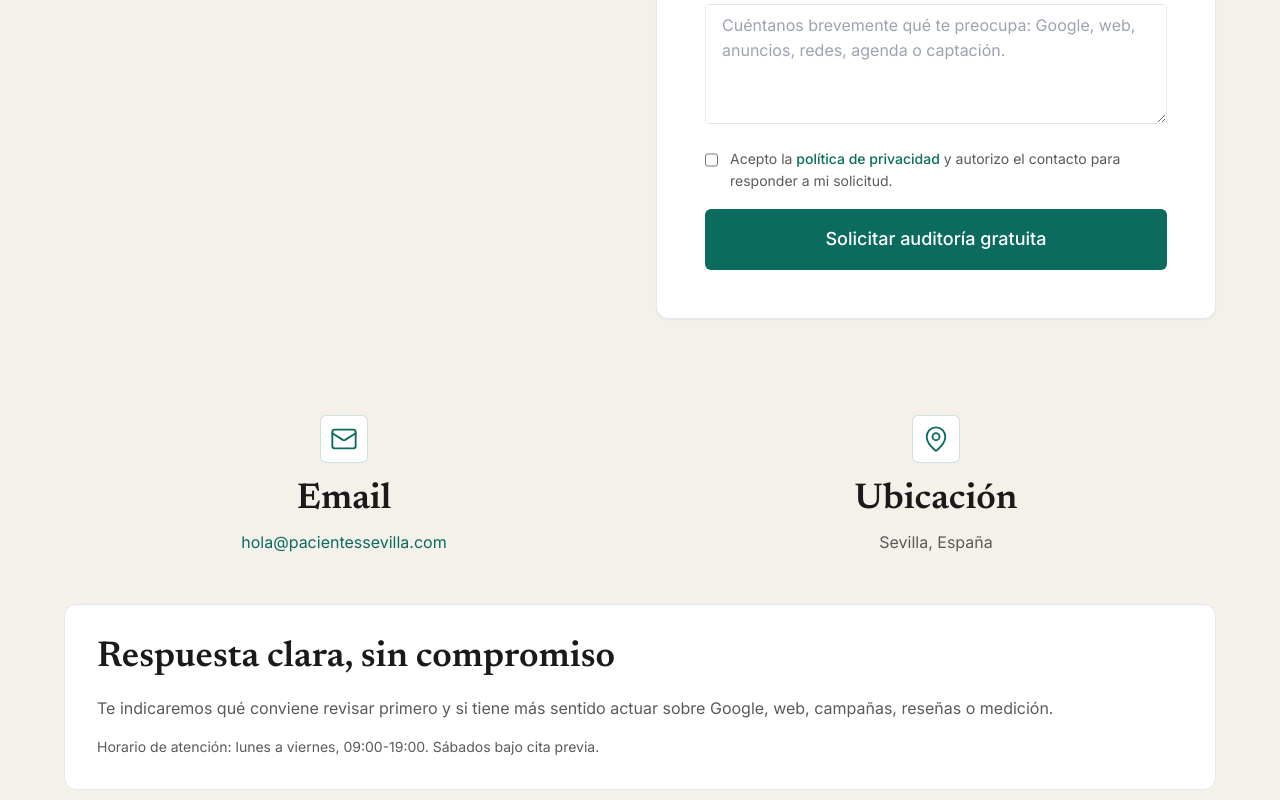
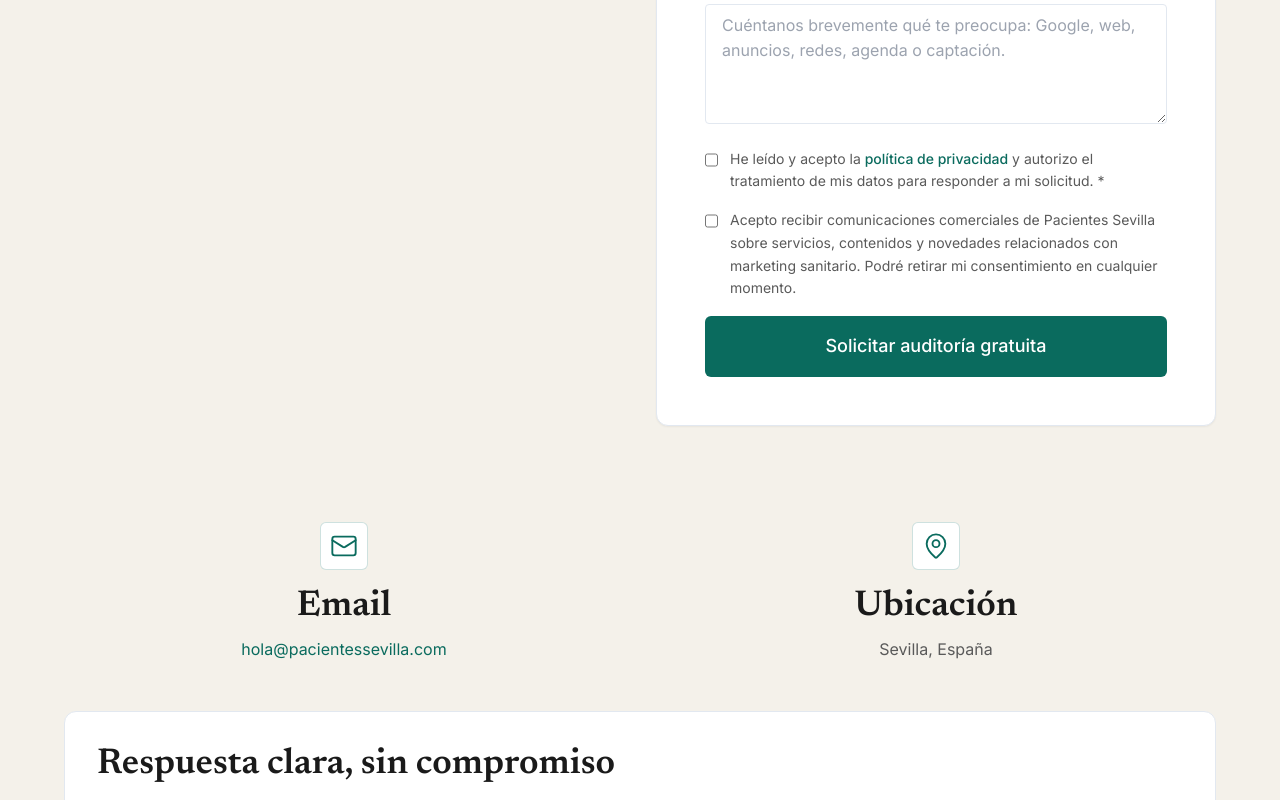
Before and after one commit to carlosalbertocardoso-hub/agencia-clinicas, a Next.js app: page /contacto in a window 1280 px wide. Shown: the part 1474-2274 px from the top of the page. Built offline with nearby package versions, Linux system fonts and the light colour scheme; no server answers.

Commit message:
Add legal consent checks to contact forms

```diff
--- a/src/app/actions/sendEmail.ts
+++ b/src/app/actions/sendEmail.ts
@@ -16,6 +16,8 @@ export interface ContactFormData {
   web?: string
   objetivo?: string
   mensaje?: string
+  privacidad?: boolean
+  comunicaciones?: boolean
 }
 
 function sanitizeHtml(text: string): string {
@@ -57,6 +59,9 @@ export async function sendContactEmail(data: ContactFormData) {
     if (data.mensaje && data.mensaje.length > 5000) {
       return { success: false, error: 'Mensaje demasiado largo' }
     }
+    if (!data.privacidad) {
+      return { success: false, error: 'Debes aceptar la politica de privacidad para enviar el formulario.' }
+    }
 
     const sanitizedNombre = sanitizeHtml(data.nombre)
     const sanitizedClinica = sanitizeHtml(data.clinica || '')
@@ -85,6 +90,9 @@ export async function sendContactEmail(data: ContactFormData) {
         <p><strong>Que quiere mejorar:</strong> ${sanitizedObjetivo || 'No especificado'}</p>
         <p><strong>Mensaje:</strong></p>
         <p>${sanitizedMensaje || 'Sin mensaje'}</p>
+        <hr />
+        <p><strong>Consentimiento tratamiento de datos:</strong> ${data.privacidad ? 'Aceptado' : 'No aceptado'}</p>
+        <p><strong>Comunicaciones comerciales:</strong> ${data.comunicaciones ? 'Aceptadas' : 'No aceptadas'}</p>
       `,
     })
 
--- a/src/app/politica-privacidad/page.tsx
+++ b/src/app/politica-privacidad/page.tsx
@@ -61,6 +61,10 @@ export default function PoliticaPrivacidadPage() {
                   El tratamiento de tus datos se basa en tu consentimiento al enviar el formulario y en nuestro interés legítimo para
                   responder a tu solicitud comercial o informativa.
                 </p>
+                <p className="mt-4">
+                  El envío de comunicaciones comerciales se realiza únicamente si marcas la casilla específica habilitada para ello.
+                  Puedes retirar ese consentimiento en cualquier momento escribiéndonos a <strong>hola@pacientessevilla.com</strong>.
+                </p>
               </div>
 
               <div>
--- a/src/components/layout/Header.tsx
+++ b/src/components/layout/Header.tsx
@@ -24,7 +24,7 @@ export default function Header() {
   }
 
   return (
-    <header className="sticky top-0 z-50 bg-white/80 backdrop-blur-sm border-b border-slate-100">
+    <header className="sticky top-0 z-[100] bg-white/90 backdrop-blur-sm border-b border-slate-100">
       <div className="container-custom flex items-center justify-between py-4">
         <Link href="/" className="flex items-center gap-3">
           <svg width="32" height="32" viewBox="0 0 32 32" fill="none" className="flex-shrink-0" aria-hidden="true">
--- a/src/components/shared/ContactForm.tsx
+++ b/src/components/shared/ContactForm.tsx
@@ -29,6 +29,7 @@ export default function ContactForm({
       objetivo: '',
       mensaje: '',
       privacidad: false,
+      comunicaciones: false,
     },
   })
   const [submitted, setSubmitted] = useState(false)
@@ -208,18 +209,33 @@ export default function ContactForm({
         />
       </div>
 
-      <label className={`flex gap-3 text-sm text-text-muted leading-relaxed ${variant === 'inline' ? 'md:col-span-2' : ''}`}>
+      <label htmlFor="privacidad" className={`flex gap-3 text-sm text-text-muted leading-relaxed ${variant === 'inline' ? 'md:col-span-2' : ''}`}>
         <input
           {...register('privacidad', { required: true })}
           type="checkbox"
+          id="privacidad"
+          required
+          aria-required="true"
           className="mt-1 h-4 w-4 rounded border-slate-300 text-primary focus:ring-primary"
         />
         <span>
-          Acepto la{' '}
+          He leído y acepto la{' '}
           <a href="/politica-privacidad" className="text-primary font-medium hover:underline">
             política de privacidad
           </a>{' '}
-          y autorizo el contacto para responder a mi solicitud.
+          y autorizo el tratamiento de mis datos para responder a mi solicitud. *
+        </span>
+      </label>
+
+      <label htmlFor="comunicaciones" className={`flex gap-3 text-sm text-text-muted leading-relaxed ${variant === 'inline' ? 'md:col-span-2' : ''}`}>
+        <input
+          {...register('comunicaciones')}
+          type="checkbox"
+          id="comunicaciones"
+          className="mt-1 h-4 w-4 rounded border-slate-300 text-primary focus:ring-primary"
+        />
+        <span>
+          Acepto recibir comunicaciones comerciales de Pacientes Sevilla sobre servicios, contenidos y novedades relacionados con marketing sanitario. Podré retirar mi consentimiento en cualquier momento.
         </span>
       </label>
 
```
Also changed, not shown: 1 other file (tests, documents, lock files or other folders).
